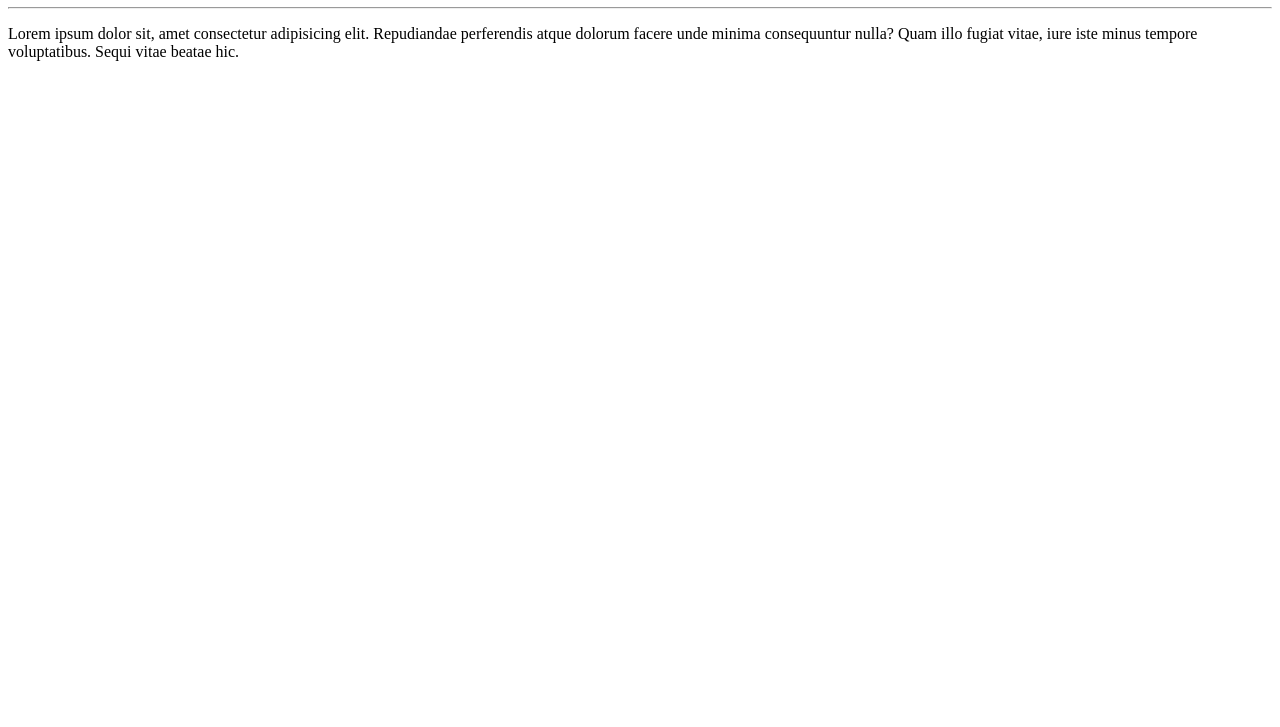
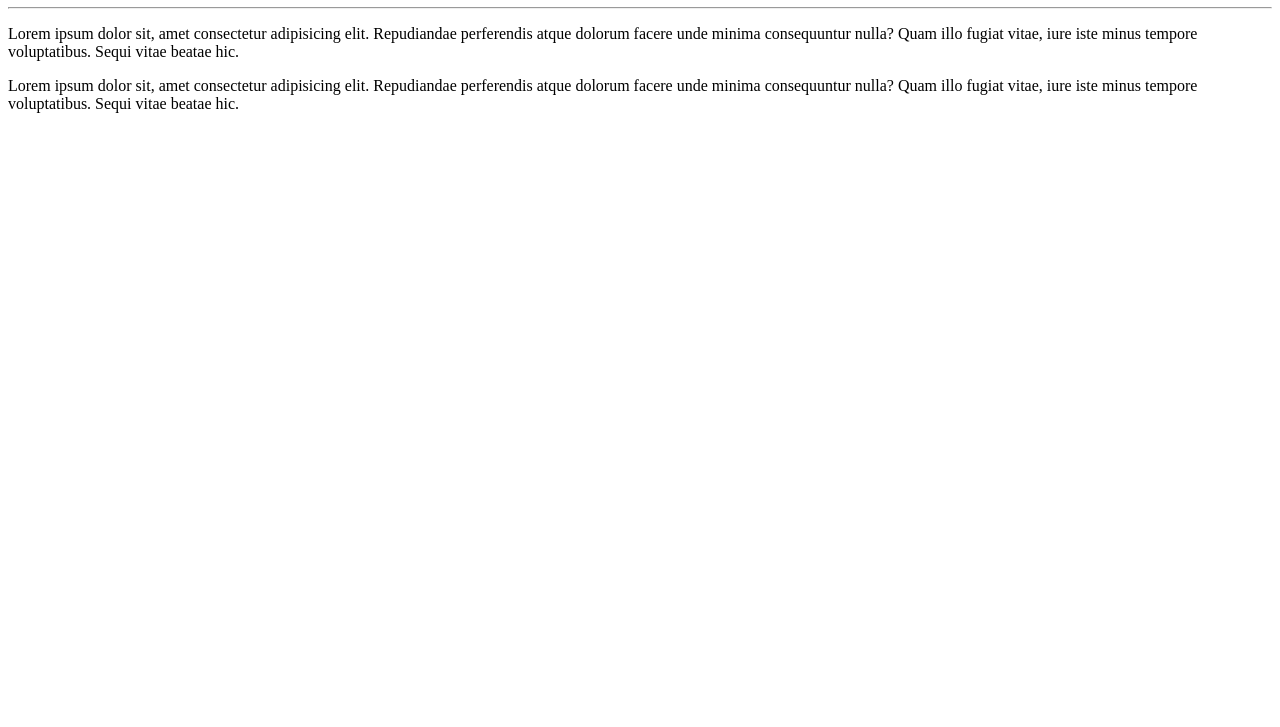
Before and after one commit to KauanSLeite/Ola-Mundo, a plain HTML site: page site-exemplo/index.html in a window 1280 px wide. Shown: the part 73-800 px from the top of the page. Drawn offline with Linux system fonts and the light colour scheme.

Commit message:
Adicionei um paragrafo

```diff
--- a/site-exemplo/index.html
+++ b/site-exemplo/index.html
@@ -12,5 +12,9 @@
     <p>Lorem ipsum dolor sit, amet consectetur adipisicing elit.
         Repudiandae perferendis atque dolorum facere unde minima consequuntur nulla?
         Quam illo fugiat vitae, iure iste minus tempore voluptatibus. Sequi vitae beatae hic.</p>
+    <p>Lorem ipsum dolor sit, amet consectetur adipisicing elit.
+        Repudiandae perferendis atque dolorum facere unde minima consequuntur nulla?
+        Quam illo fugiat vitae, iure iste minus tempore voluptatibus. Sequi vitae beatae hic.</p>
+
 </body>
 </html>
```
